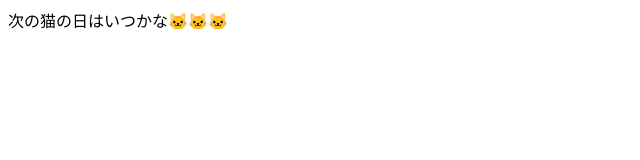
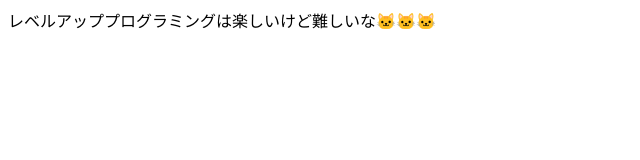
Before and after one commit to cat22roo/lp-practice-static, a plain HTML site: page public/index.html in a window 1280 px wide. Shown: the whole page, without its empty margins (0-640 px from the left). Drawn offline with Linux system fonts and the light colour scheme.

Commit message:
文章を変更

```diff
--- a/public/index.html
+++ b/public/index.html
@@ -7,6 +7,6 @@
   <title>テストページ</title>
 </head>
 <body>
-  次の猫の日はいつかな🐱🐱🐱
+  レベルアッププログラミングは楽しいけど難しいな🐱🐱🐱
 </body>
 </html>
```
